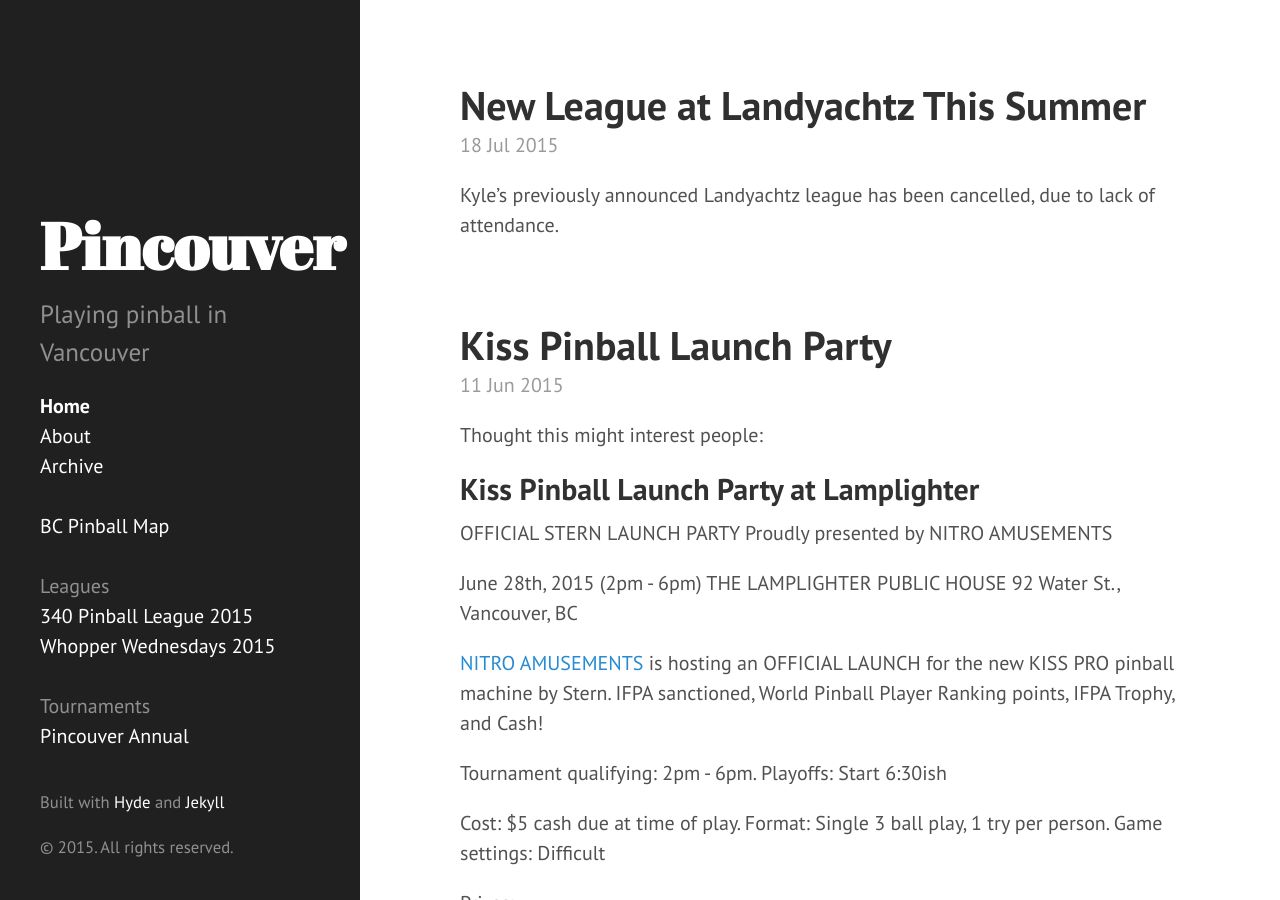
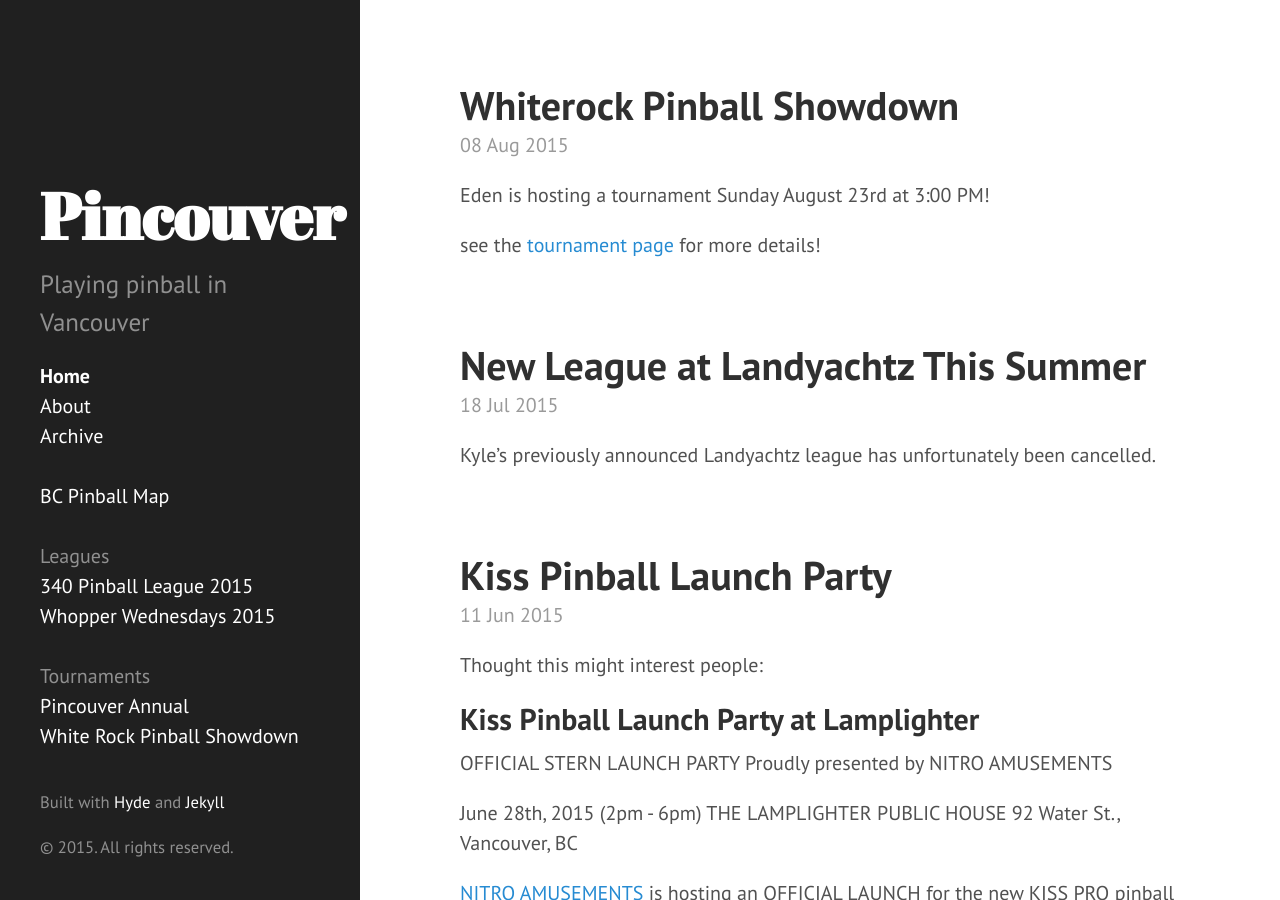
Before and after one commit to lytfyre/VancouverPinball, a Jekyll site: the page built from index.html, in a window 1280 px wide and 900 px high. Built offline with Jekyll 4.4.1, drawn with Linux system fonts in a browser that asks for light colours; the list of posts is cut into pages by our own code; some of the changed lines change nothing that is shown.

Commit message:
Add Whiterock Showdown

```diff
--- a/_posts/2015-07-18-landyachtz-announcement.md
+++ b/_posts/2015-07-18-landyachtz-announcement.md
@@ -4,4 +4,4 @@
 permalink: KissPinballLaunch
 ---
 
-Kyle's previously announced Landyachtz league has been cancelled, due to lack of attendance.
+Kyle's previously announced Landyachtz league has unfortunately been cancelled.
--- /dev/null
+++ b/_posts/2015-08-08-whiterockshowdown.md
@@ -0,0 +1,9 @@
+---
+layout: post
+title: Whiterock Pinball Showdown
+permalink: whiterockaccounce
+---
+
+Eden is hosting a tournament Sunday August 23rd at 3:00 PM!
+
+see the [tournament page]({{site.url}}/tournaments/whiterockshowdown/) for more details!
--- /dev/null
+++ b/tournaments/whiterockshowdown.md
@@ -0,0 +1,69 @@
+---
+layout: tournament
+title: White Rock Pinball Showdown
+---
+
+## Pinball Tournament in White Rock
+
+Eden is hosting a tournament on his collection.
+
+See the [Facebook Event](https://www.facebook.com/events/1620312734891807/) for details!
+
+Sunday August 23rd at 3:00 PM - Doors open at 2PM
+1520 Blackwood Street, White Rock, BC.
+
+
+## Tournament Details
+
+You MUST arrive before 3pm start time.
+Latecomers will not be able to join after that time!
+
+## Format
+
+Brackelope strike elimination event:
+
+| Atendees  | Number of Strikes
+| ------- | -------
+| 40 +  | 2 strike
+| 30 - 40 | 3 strike
+| < 30 | 4 strike
+
+## Entry Fees
+
+$5 host fee, plus an entry fee which goes to the prize pool -
+
+Entry Fees are based on your [IFPA](http://ifpapinball.com) World Pinball Ranking
+
+| Rank | Entry Fee
+| ---- | ----
+| <= 200 | $50
+| 201 - 1000 | $20
+| > 1000 | $10
+
+## Prize Pool
+
+| Number of players | top get paid out
+| ----- | -----
+| < 20  |  top 3 paid
+| 20 - 25 | top 4 paid
+| 26 - 30 | top 5 paid
+| 31+ | top 6 paid
+
+All games will be on Free Play... No Coin Drop Necessary.
+
+## Food and Drink
+
+Bring your OWN drinks to this event... There will be a cooler to keep them in during your stay.
+DON'T STEAL OTHER PEOPLE'S DRINKS !!!
+No Food will be served at this event, so have a lunch before you arrive...
+Some small snacks and Bottled Waters may be available.
+
+## Conduct
+
+Because this is a private residence, the games MUST be respected... no kicking, death saves, bangbacks, etc.
+NO slide saves. Hitting glass No-no... Hitting Lock-bar: Not-as-no-no.
+The host reserves the right to request anyone to leave the event, without compensation, should any game abuse be deemed excessive.
+
+This event is entirely open to the public, however, confirming your attendance would be helpful to gauge interest and try to prepare accordingly.
+
+WPPR points awarded of course, and they will also count towards your BC IFPA standings as well.
```
